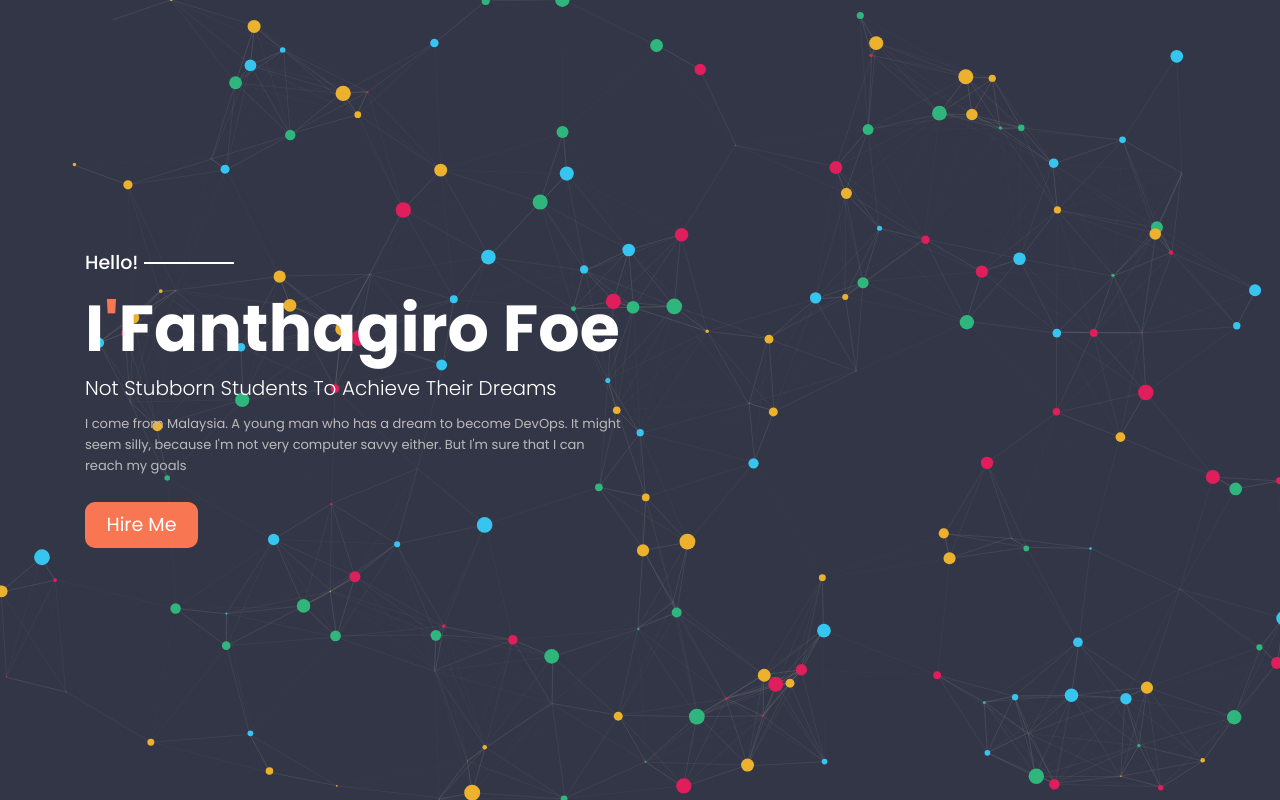
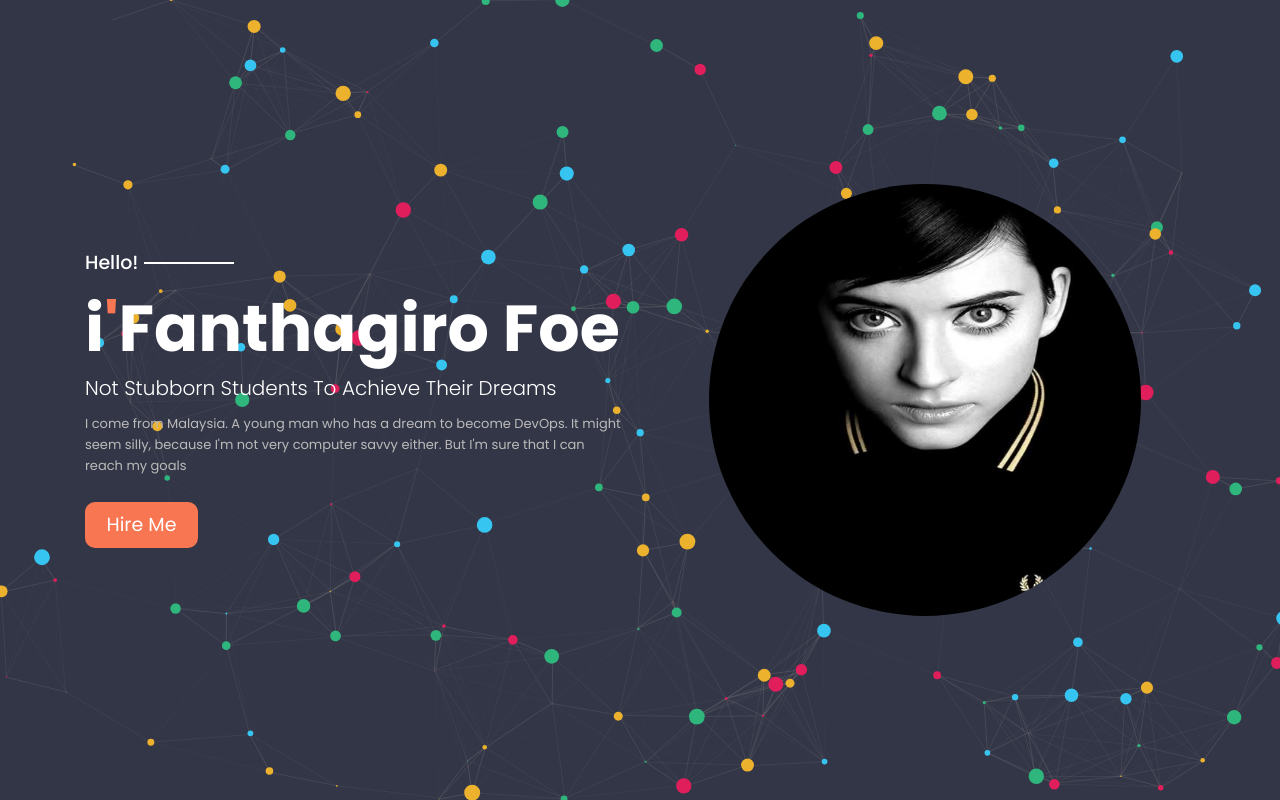
Before and after one commit to guffoe/guffoe.github.io, a plain HTML site: page index.html in a window 1280 px wide. Drawn offline with nearby package versions, Linux system fonts and the light colour scheme; no server answers.

Commit message:
update : fix missing typo

```diff
--- a/index.html
+++ b/index.html
@@ -33,7 +33,7 @@
             <div class="row">
                 <div class="col-lg-6 col-md-6 col-ms-12 col-xs-12">
                     <h3>Hello!</h3>
-                    <h1>I<span style="color: #f87652;">'</span>Fanthagiro Foe</h1>
+                    <h1>i<span style="color: #f87652;">'</span>Fanthagiro Foe</h1>
                     <h2>Not Stubborn Students To Achieve Their Dreams</h2>
                     <p>I come from Malaysia. A young man who has a dream to become DevOps. It might seem silly, because I'm not very computer savvy either.
                     But I'm sure that I can reach my goals</p>
@@ -43,7 +43,7 @@
                 </div>
                 <div class="col-lg-6 col-md-6 col-ms-12 col-xs-12">
                     <center>
-                        <img src="./img/kiyo.jpg" alt="">
+                        <img src="./img/foe.jpg" alt="">
                     </center>
                 </div>
             </div>
```
Also changed, not shown: portfolio/index.html (+1 -1 lines), README.md.
